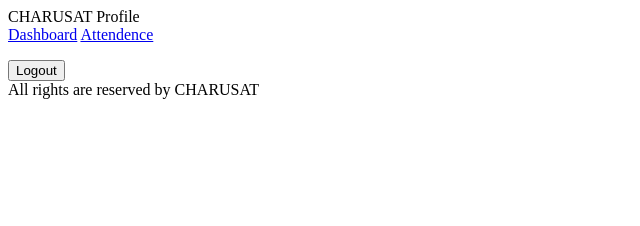
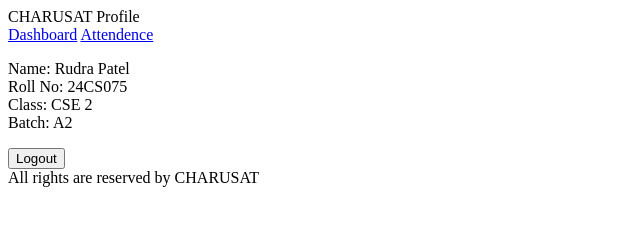
Before and after one commit to rudra3086c/portal, a plain HTML site: page profile.html in a window 1280 px wide. Shown: the whole page, without its empty margins (0-640 px from the left). Drawn offline with Linux system fonts and the light colour scheme.

Commit message:
new commit

```diff
--- a/profile.html
+++ b/profile.html
@@ -9,10 +9,10 @@
     <header>CHARUSAT Profile</header>
     <a href="dashboard.html">Dashboard</a>
     <a href="attendence.html">Attendence</a>
-    <!-- <p> Name: Rudra Patel<br>
+    <p> Name: Rudra Patel<br>
         Roll No: 24CS075<br>
         Class: CSE 2<br>
-        Batch: A2<br> -->
+        Batch: A2<br>
     </p>
    <a href="login.html"><button type="Logout">Logout</button></a>
     <footer>All rights are reserved by CHARUSAT</footer>
```
